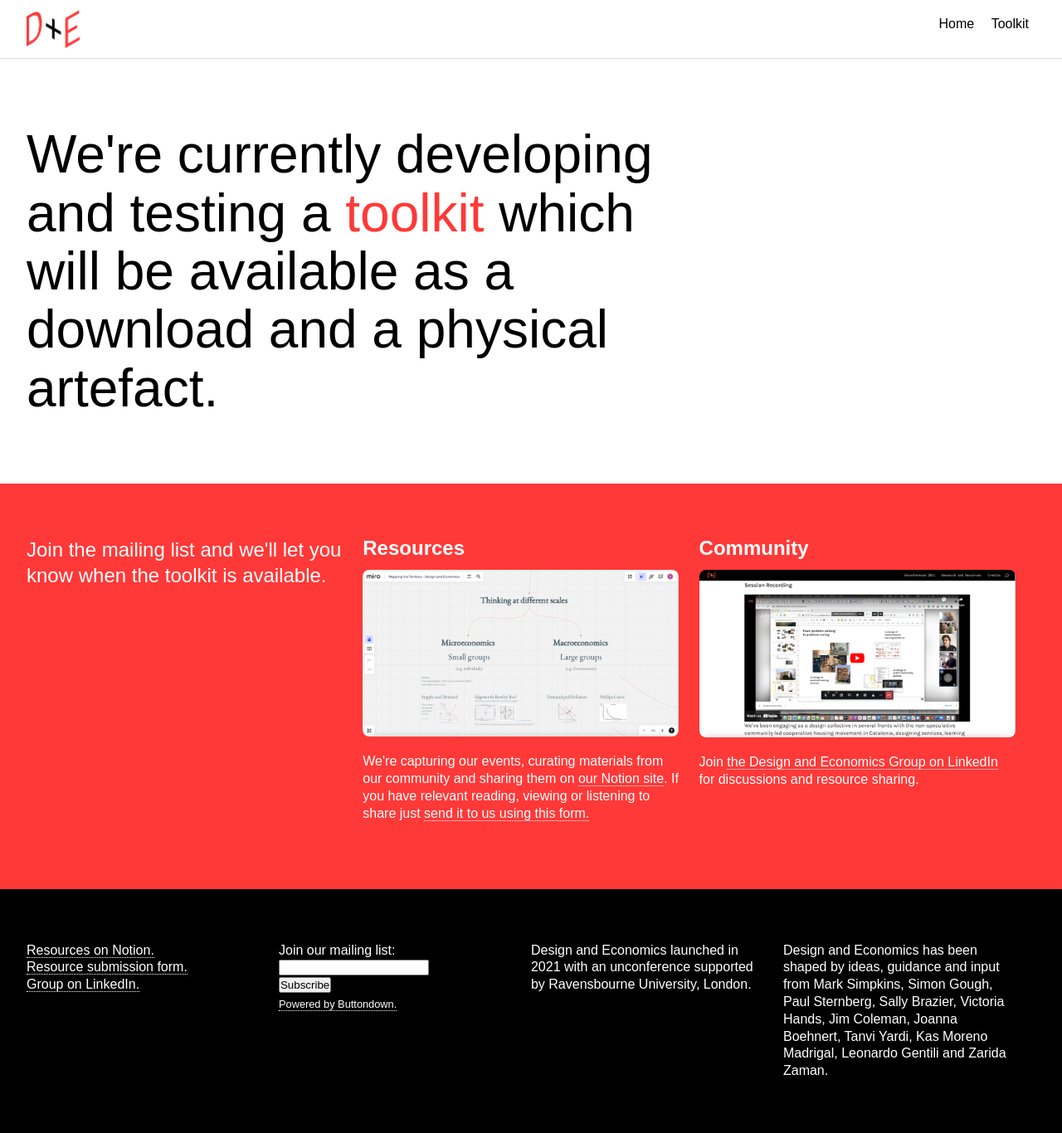
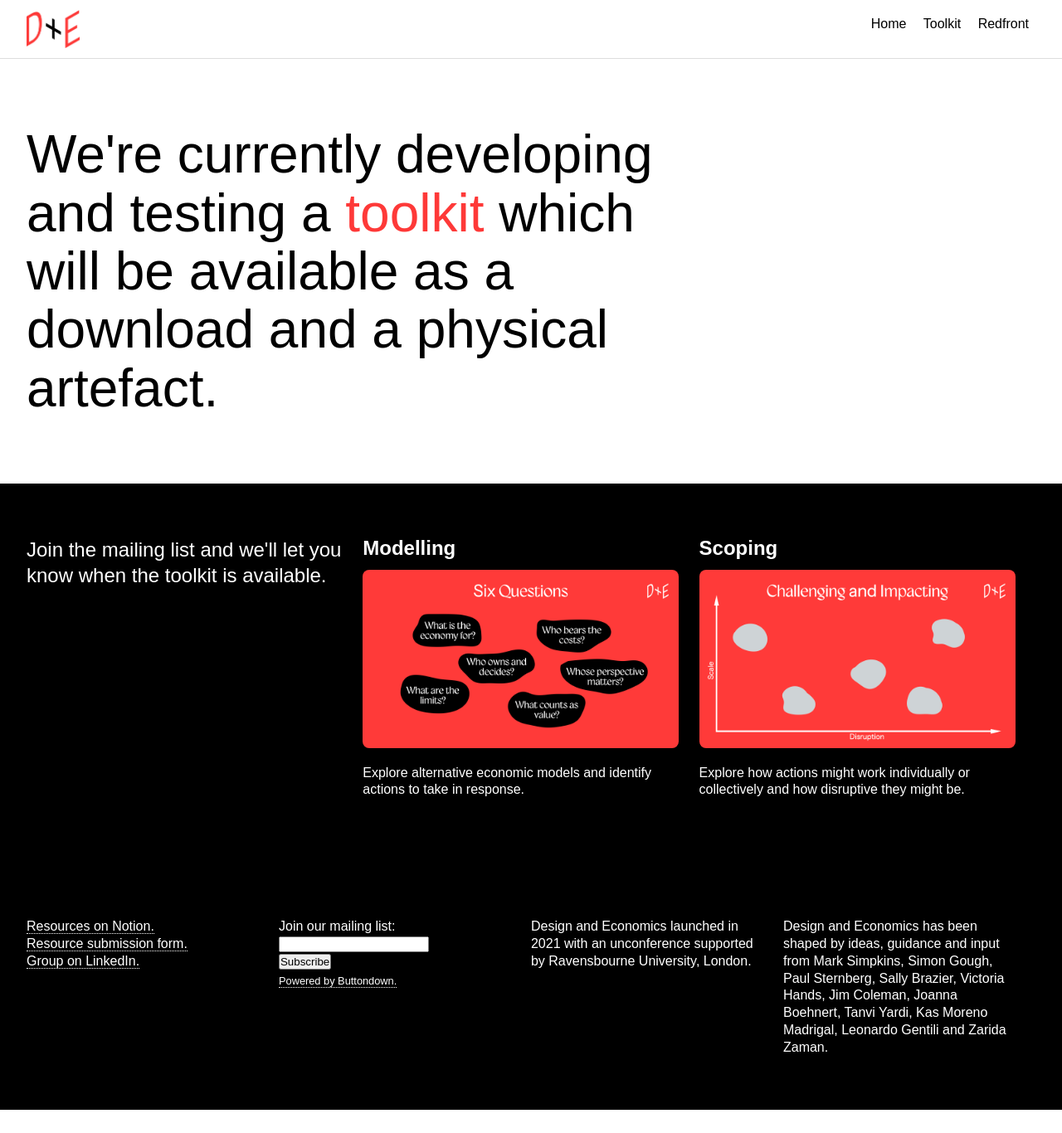
Before and after one commit to Design-and-Economics/designandeconomics.github.io, a Jekyll site: the page built from toolkit.markdown, in a window 1280 px wide. Shown: the whole page at 83% size. Built offline with Jekyll 4.4.1, drawn with Linux system fonts in a browser that asks for light colours; some web fonts are replaced; after the commit the page ends 1338 px from its top, so only the background shows below that.

Commit message:
Toolkit page redesign

```diff
--- a/_layouts/home.html
+++ b/_layouts/home.html
@@ -17,6 +17,9 @@
         </li>
         <li class="menu">
           <a href="/toolkit">Toolkit</a>
+        </li>
+        <li class="menu">
+          <a href="https://www.redfront.design/explorations" target="_blank">Redfront</a>
         </li>
       </ul>
     </div>
--- a/assets/styles.css
+++ b/assets/styles.css
@@ -63,11 +63,12 @@ ul.nav li a:hover {
   padding: 4em 2em;
   background-color:#FE3938;
 }
-.elements ul {
+.elements {
   list-style-type: none;
   color: #fff;
 }
 .elements ul li {
+  list-style-type: none;
   float: left;
   width: 31.33%;
   margin-right: 2%;
@@ -93,6 +94,9 @@ ul.nav li a:hover {
   max-width: 100%;
   margin-bottom: 1em;
   border-radius: 0.5em;
+}
+#toolkit {
+  background-color:#000000;
 }
 p.intro {
   font-size: 1.5em;
--- a/toolkit.markdown
+++ b/toolkit.markdown
@@ -5,11 +5,11 @@ layout: home
 <div class="hero">
 <div class="main-copy">We're currently developing and testing a <span class="red">toolkit</span> which will be available as a download and a physical artefact.</div>
 </div>
-<div class="elements">
+<div class="elements" id="toolkit">
 <ul>
 <li><p class="intro">Join the mailing list and we'll let you know when the toolkit is available.</p></li>
-<li><h2>Resources</h2><a href='https://designandeconomics.notion.site/Design-and-Economics-76fbcdc5b69344189530ea062455f66e'><img src="assets/images/resources.png" alt="Screenshot of Miro Board about design and economics" /></a><p>We're capturing our events, curating materials from our community and sharing them on <a href='https://designandeconomics.notion.site/1eb4251ca0394a0db303c8667a734698?v=1100029d91c04a17bb73d8ccbab1e181'>our Notion site</a>. If you have relevant reading, viewing or listening to share just <a href="https://forms.gle/xFxuGD71w7dxzP3i8">send it to us using this form.</a></p></li>
-<li><h2>Community</h2><img src="assets/images/community.png" alt="Screenshot of video call about housing transitions" /><p>Join <a href="https://www.linkedin.com/groups/12986178/">the Design and Economics Group on LinkedIn</a> for discussions and resource sharing.</p>
+<li><h2>Modelling</h2><img src="assets/images/questions.jpg" alt="Questions slide" /><p>Explore alternative economic models and identify actions to take in response.</p></li>
+<li><h2>Scoping</h2><img src="assets/images/challenging.jpg" alt="Scope canvas" /><p>Explore how actions might work individually or collectively and how disruptive they might be.</p>
 </li>
 </ul>
 </div>
```
Also changed, not shown: conference.markdown (added, +23 -0 lines), assets/images/challenging.jpg (added), assets/images/questions.jpg (added), 9 other files.
